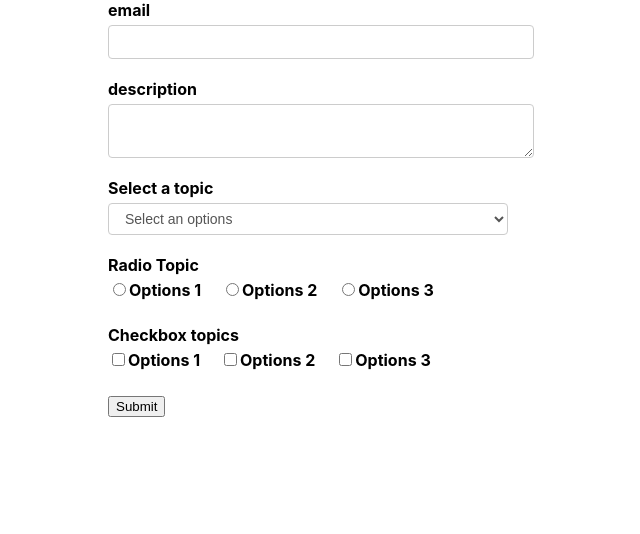
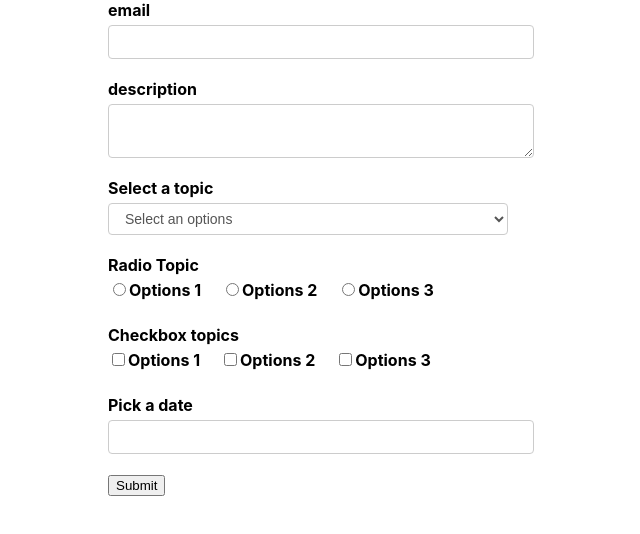
Before and after one commit to officialbandari/Formik_Reactjs, a React (Create React App) app: page / in a window 1280 px wide. Shown: the top 534 px of the page, without its empty margins (319-959 px from the left). Built offline with nearby package versions, Linux system fonts and the light colour scheme.

Commit message:
DatePicker_Formik

```diff
--- a/package.json
+++ b/package.json
@@ -8,6 +8,7 @@
     "@testing-library/user-event": "^12.8.3",
     "formik": "^2.2.6",
     "react": "^17.0.2",
+    "react-datepicker": "^3.8.0",
     "react-dom": "^17.0.2",
     "react-scripts": "4.0.3",
     "web-vitals": "^1.1.2",
--- /dev/null
+++ b/src/components/DatePicker.js
@@ -0,0 +1,32 @@
+import React from "react";
+import DateView from "react-datepicker";
+import "react-datepicker/dist/react-datepicker.css";
+import { Field, ErrorMessage } from "formik";
+import TextError from "./TextError";
+
+const DatePicker = (props) => {
+  const { label, name, ...rest } = props;
+  return (
+    <div className="form-control">
+      <label htmlFor={name}> {label} </label>
+      <Field name={name}>
+        {({ form, field }) => {
+          const { setFieldValue } = form;
+          const { value } = field;
+          return (
+            <DateView
+              id={name}
+              {...field}
+              {...rest}
+              selected={value}
+              onChange={(val) => setFieldValue(name, val)}
+            />
+          );
+        }}
+      </Field>
+      <ErrorMessage name={name} component={TextError} />
+    </div>
+  );
+};
+
+export default DatePicker;
--- a/src/components/FormikContainer.js
+++ b/src/components/FormikContainer.js
@@ -29,6 +29,7 @@
     selectOption: "",
     radioOption: "",
     checkboxOption: [],
+    birthDate: null,
   };
 
   const validationSchema = Yup.object({
@@ -37,6 +38,7 @@
     selectOption: Yup.string().required("Required"),
     radioOption: Yup.string().required("Required"),
     checkboxOption: Yup.array().required("Required"),
+    birthDate: Yup.date().required("Required").nullable(),
   });
   const onSubmit = (values) => console.log("Form data ", values);
   return (
@@ -78,6 +80,12 @@
             name="checkboxOption"
             options={checkboxOptions}
           />
+          <FormikControler
+            control="date"
+            label="Pick a date"
+            name="birthDate"
+          />
+
           <button type="submit">Submit</button>
         </Form>
       )}
--- a/src/components/FormikControler.js
+++ b/src/components/FormikControler.js
@@ -4,6 +4,7 @@
 import Select from "./Select";
 import RatioButtons from "./RatioButtons";
 import CheckboxGroup from "./CheckboxGroup";
+import DatePicker from "./DatePicker";
 
 const FormikControler = (props) => {
   const { control, ...rest } = props;
@@ -19,6 +20,7 @@
     case "checkbox":
       return <CheckboxGroup {...rest} />;
     case "date":
+      return <DatePicker {...rest} />;
     default:
       return null;
   }
```
Also changed, not shown: 1 other file (tests, documents, lock files or other folders).
